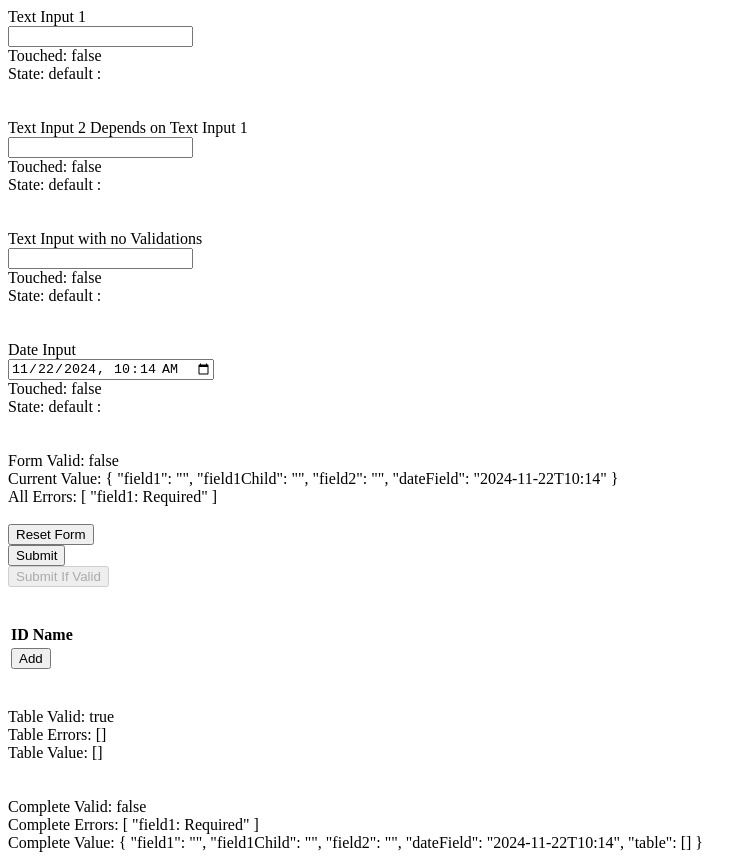
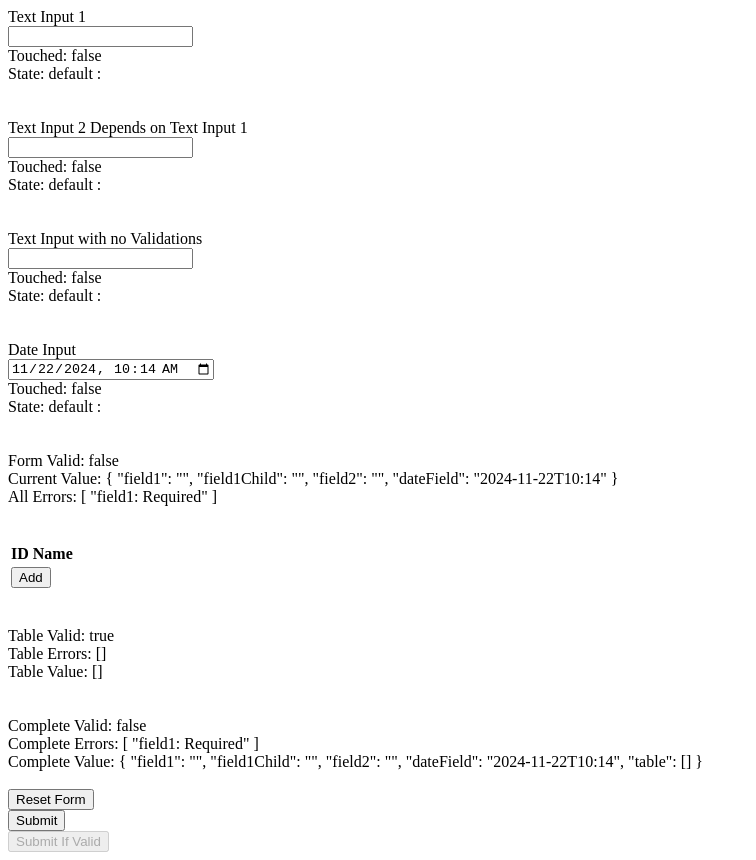
Before and after one commit to luistabotelho/angular-signal-forms, an Angular app: page / in a window 1280 px wide. Shown: the whole page, without its empty margins (0-756 px from the left). Built offline with nearby package versions, Linux system fonts and the light colour scheme.

Commit message:
Fixed example component buttons

```diff
--- a/src/app/app.component.html
+++ b/src/app/app.component.html
@@ -61,12 +61,6 @@
     Current Value: {{$formValue() | json}}
     <br>
     All Errors: {{$formErrors() | json}}
-    <br><br>
-    <button (click)="resetForm()">Reset Form</button>
-    <br>
-    <button (click)="submit()">Submit</button>
-    <br>
-    <button (click)="submit()" [disabled]="!$formValid()">Submit If Valid</button>
 </div>
 <br><br>
 <div>
@@ -113,4 +107,10 @@
     Complete Errors: {{$completeErrors() | json}}
     <br>
     Complete Value: {{$completeValue() | json}}
+    <br><br>
+    <button (click)="resetForm()">Reset Form</button>
+    <br>
+    <button (click)="submit()">Submit</button>
+    <br>
+    <button (click)="submit()" [disabled]="!$completeValid()">Submit If Valid</button>
 </div>
--- a/src/app/app.component.ts
+++ b/src/app/app.component.ts
@@ -81,11 +81,17 @@ export class AppComponent {
     ]
   }))
 
-  resetForm = () => resetSignalForm(this.form)
+  resetForm = () => {
+    resetSignalForm(this.form)
+    this.$tableData.data.set([])
+  }
 
   submit() {
     signalFormSetTouched(this.form)
-    if (!this.$formValid()) {
+    this.$tableData.data().forEach(tableForm => {
+      signalFormSetTouched(tableForm)
+    })
+    if (!this.$completeValid()) {
       return
     }
     // submit to server
```
